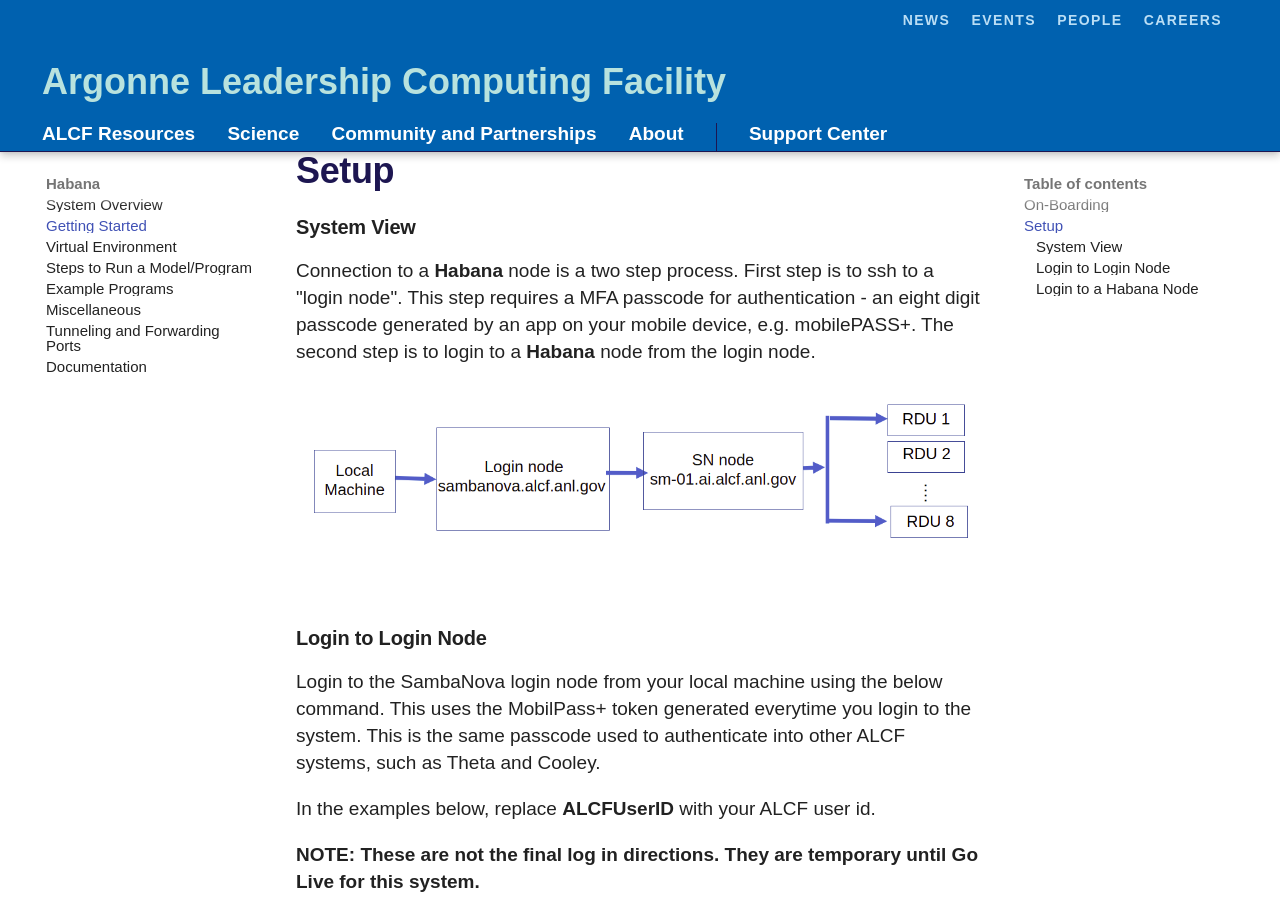
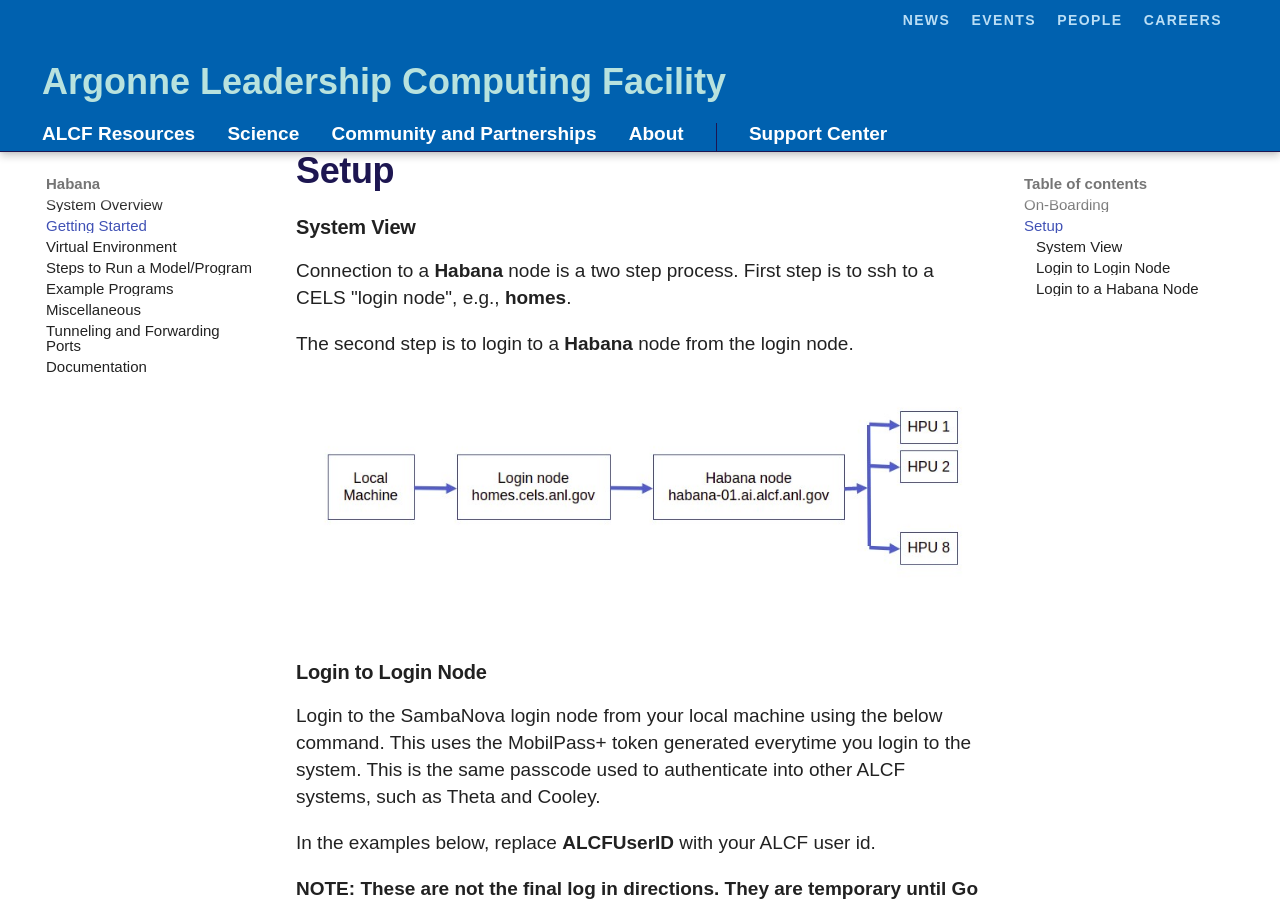
Before and after one commit to argonne-lcf/ai-testbed-userdocs, an MkDocs documentation site: the page built from docs/habana/Getting-Started.md, in a window 1280 px wide and 900 px high, scrolled down 374 px. Built offline with MkDocs 1.6.1 and Material for MkDocs 9.7.7, drawn with Linux system fonts in a browser that asks for light colours; some web fonts are replaced; comment, search, counter and statistics services are not loaded.

Commit message:
Added login pic.

```diff
--- a/docs/habana/Getting-Started.md
+++ b/docs/habana/Getting-Started.md
@@ -9,12 +9,12 @@
 
 ### System View
 
-Connection to a **Habana** node is a two step process. First step is to ssh to a "login node".
-This step requires a MFA passcode for authentication - an
-eight digit passcode generated by an app on your mobile device, e.g. mobilePASS+.
+Connection to a **Habana** node is a two step process.
+First step is to ssh to a CELS "login node", e.g., **homes**.
+
 The second step is to login to a **Habana** node from the login node.
 
-![Habana System View](Log_in.png "Habana System View")
+![Habana System View](Log_in_CELS.png "Habana System View")
 
 ### Login to Login Node
 
```
Also changed, not shown: docs/habana/Tunneling-and-Forwarding-Ports-cels.md (+11 -15 lines), docs/habana/Log_in_CELS.jpg (added), docs/habana/Log_in_CELS.png (added).
